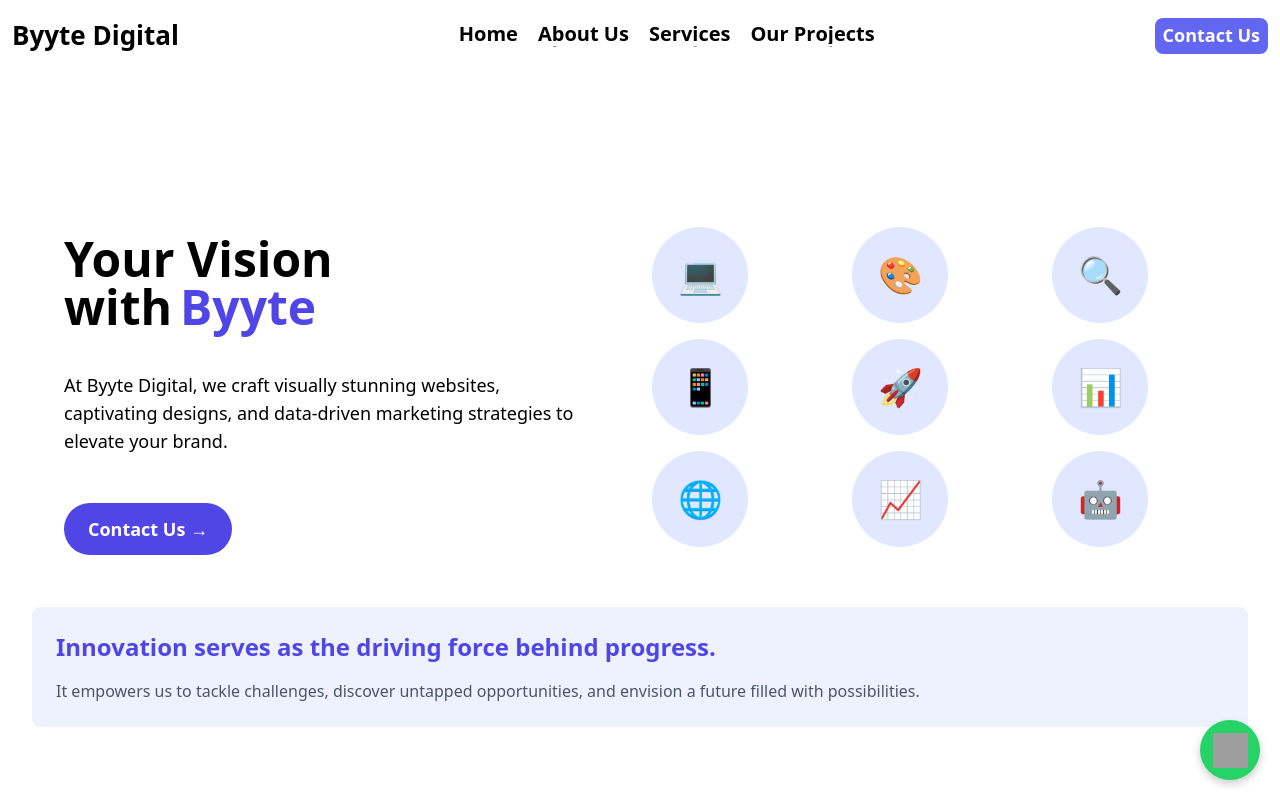
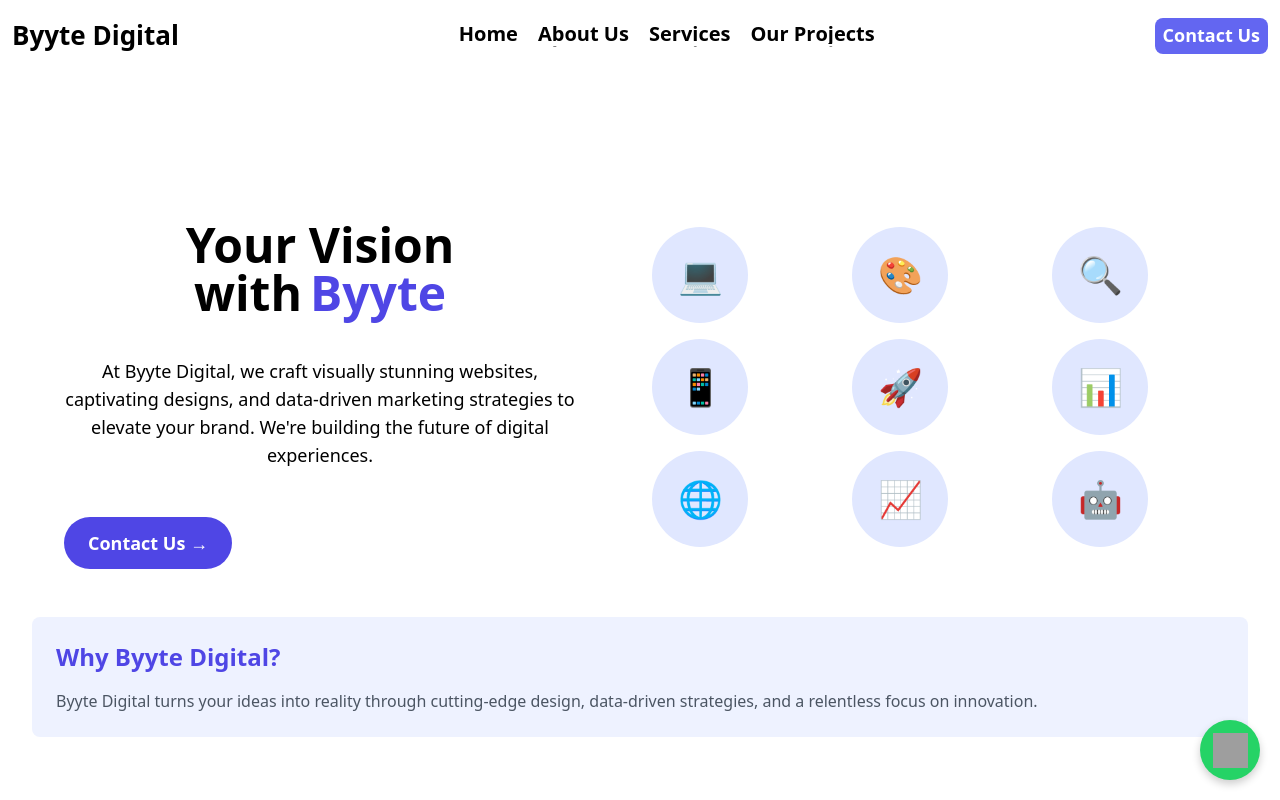
Before and after one commit to Souravhere/Bio-Link, a React (Vite) app: page / in a window 1280 px wide. Shown: the top 800 px of the page. Built offline with nearby package versions, Linux system fonts and the light colour scheme; grey boxes are pictures that could not be loaded.

Commit message:
few ui intreactin canges to make it intractive

```diff
--- a/src/Components/NewHeroSection.jsx
+++ b/src/Components/NewHeroSection.jsx
@@ -1,6 +1,9 @@
-import React, { useEffect, useRef } from 'react'
+import React, { createContext, useContext, useEffect, useRef } from 'react'
 import { motion, useAnimation } from 'framer-motion'
 import { NavLink } from 'react-router-dom'
+
+// Create a context with a default value
+const FutureContext = createContext({ future: true })
 
 const NetworkMesh = () => {
   const canvasRef = useRef(null)
@@ -57,6 +60,13 @@ const NetworkMesh = () => {
 }
 
 const BackgroundAnimation = () => {
+  const iconPaths = {
+    web: "M12 21a9 9 0 1 0 0-18 9 9 0 0 0 0 18zm0-2a7 7 0 1 1 0-14 7 7 0 0 1 0 14zm-5.5-7h11M12 6.5v11",
+    design: "M4 4h16v16H4V4zm4 4h8m-8 4h8m-8 4h8",
+    marketing: "M16 8a4 4 0 1 1-8 0 4 4 0 0 1 8 0zm-4 7h8m-8 4h8m-8-8h8M3 20h18",
+    seo: "M10 3v4a1 1 0 0 0 1 1h4M14 3v4a1 1 0 0 0 1 1h4m-5 4v8a1 1 0 0 1-1 1H5a1 1 0 0 1-1-1V5a1 1 0 0 1 1-1h7",
+  }
+
   return (
     <svg className="absolute inset-0 w-full h-full -z-20" xmlns="http://www.w3.org/2000/svg">
       <defs>
@@ -66,31 +76,37 @@ const BackgroundAnimation = () => {
         </filter>
       </defs>
       <g filter="url(#goo)">
-        {[...Array(10)].map((_, i) => (
-          <motion.circle
-            key={i}
-            cx={Math.random() * 100 + '%'}
-            cy={Math.random() * 100 + '%'}
-            r={Math.random() * 50 + 10}
-            fill={`rgba(79, 70, 229, ${Math.random() * 0.3 + 0.1})`}
-            animate={{
-              x: [0, Math.random() * 100 - 50, 0],
-              y: [0, Math.random() * 100 - 50, 0],
-            }}
+        {Object.entries(iconPaths).map(([key, path], i) => (
+          <motion.g
+            key={key}
+            initial={{ opacity: 0, scale: 0 }}
+            animate={{ opacity: 1, scale: 1 }}
+            transition={{ delay: i * 0.2, duration: 0.5 }}
+          >
+            <motion.path
+              d={path}
+              stroke={`rgba(79, 70, 229, ${0.3 + i * 0.1})`}
+              strokeWidth="2"
+              fill="none"
+              initial={{ pathLength: 0 }}
+              animate={{ pathLength: 1 }}
               transition={{
-              duration: Math.random() * 10 + 10,
+                duration: 2,
+                ease: "easeInOut",
                 repeat: Infinity,
-              ease: "easeInOut"
+                repeatType: "reverse",
               }}
             />
+          </motion.g>
         ))}
       </g>
     </svg>
   )
 }
 
-export default function NewHeroSection() {
+const NewHeroSection = () => {
   const controls = useAnimation()
+  const { future } = useContext(FutureContext)
 
   useEffect(() => {
     controls.start(i => ({
@@ -113,7 +129,7 @@ export default function NewHeroSection() {
             transition={{ duration: 0.5 }}
           >
             <motion.h1
-              className="text-4xl font-bold leading-none mt-2 sm:text-5xl py-2 sm:px-8 px-2"
+              className="text-4xl font-bold leading-none text-center mt-2 sm:text-5xl py-2 sm:px-8 px-2"
               animate={controls}
               custom={0}
             >
@@ -121,15 +137,16 @@ export default function NewHeroSection() {
               <span className="text-indigo-600 ml-2">Byyte</span>
             </motion.h1>
             <motion.p
-              className="px-8 mt-8 mb-12 text-lg"
+              className="sm:px-8 px-4 mt-8 mb-12 text-lg text-center"
               animate={controls}
               custom={1}
             >
               At Byyte Digital, we craft visually stunning websites, captivating designs, and data-driven marketing strategies to elevate your brand.
+              {future && <span> We're building the future of digital experiences.</span>}
             </motion.p>
             <NavLink to={'contactus'} className="px-8">
               <motion.button
-                className="bg-indigo-600 text-white px-6 py-3 rounded-full text-lg font-semibold hover:bg-indigo-700 transition duration-300"
+                className="bg-indigo-600 sm:inline-block block sm:mx-0 mx-auto text-white px-6 py-3 rounded-full text-lg font-semibold hover:bg-indigo-700 transition duration-300"
                 whileHover={{ scale: 1.05 }}
                 whileTap={{ scale: 0.95 }}
                 animate={controls}
@@ -169,13 +186,22 @@ export default function NewHeroSection() {
           transition={{ duration: 0.5, delay: 0.4 }}
         >
                 <h2 className="text-2xl font-semibold text-indigo-600 mb-4">
-            Innovation serves as the driving force behind progress.
+                Why Byyte Digital?
                 </h2>
                 <p className="text-gray-600">
-            It empowers us to tackle challenges, discover untapped opportunities, and envision a future filled with possibilities.
+                Byyte Digital turns your ideas into reality through cutting-edge design, data-driven strategies, and a relentless focus on innovation.
                 </p>
+
         </motion.div>
       </div>
     </section>
   )
 }
+
+export default function HeroSectionWrapper() {
+  return (
+    <FutureContext.Provider value={{ future: true }}>
+      <NewHeroSection />
+    </FutureContext.Provider>
+  )
+}
```
Lines whose indentation alone changed are shown as unchanged.
